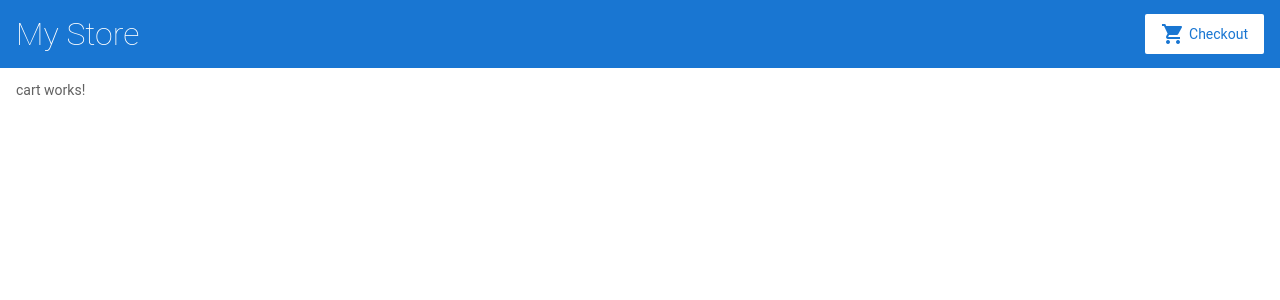
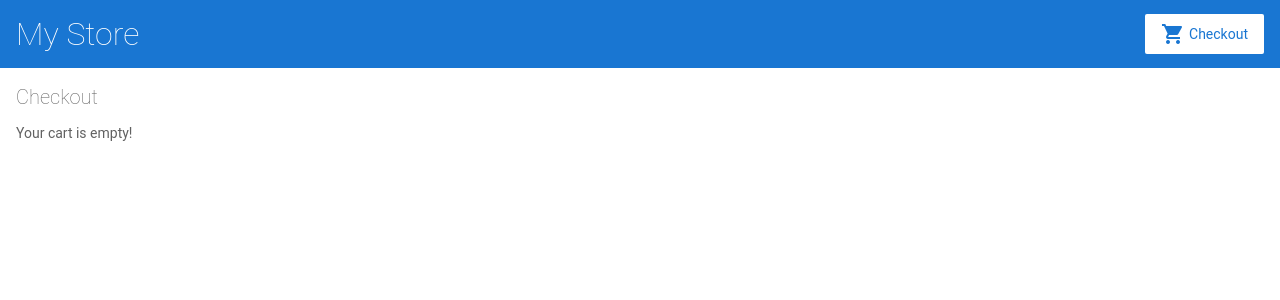
Before and after one commit to MsNiyaJ/angular-e-commerce-tutorial, an Angular app: page /cart in a window 1280 px wide. Shown: the top 300 px of the page. Built offline with nearby package versions, Linux system fonts and the light colour scheme.

Commit message:
create a cart service and add items to cart

```diff
--- a/src/app/cart.service.ts
+++ b/src/app/cart.service.ts
@@ -1,5 +1,5 @@
 import { Injectable } from '@angular/core';
-import { Product } from '../products';
+import { Product } from './products';
 
 @Injectable({
   providedIn: 'root',
--- a/src/app/cart/cart.component.html
+++ b/src/app/cart/cart.component.html
@@ -1 +1,10 @@
-<p>cart works!</p>
+<h2>Checkout</h2>
+<div *ngFor="let item of items">
+  <span>{{ item.name }}</span
+  >{{ ' ' }}
+  <span>{{ item.price | currency }}</span>
+  <br />
+</div>
+<div *ngIf="items.length === 0">
+  <p>Your cart is empty!</p>
+</div>
--- a/src/app/cart/cart.component.ts
+++ b/src/app/cart/cart.component.ts
@@ -1,15 +1,16 @@
 import { Component, OnInit } from '@angular/core';
+import { Product } from '../products';
+import { CartService } from '../cart.service';
 
 @Component({
   selector: 'app-cart',
   templateUrl: './cart.component.html',
-  styleUrls: ['./cart.component.css']
+  styleUrls: ['./cart.component.css'],
 })
 export class CartComponent implements OnInit {
+  constructor(private cartService: CartService) {}
 
-  constructor() { }
+  items: Product[] = this.cartService.getItems();
 
-  ngOnInit(): void {
-  }
-
+  ngOnInit(): void {}
 }
--- a/src/app/product-details/product-details.component.html
+++ b/src/app/product-details/product-details.component.html
@@ -3,4 +3,5 @@
   <h3>{{ product.name }}</h3>
   <h4>{{ product.price | currency }}</h4>
   <p>{{ product.description }}</p>
+  <button (click)="addToCart(product)">Add To Cart</button>
 </div>
--- a/src/app/product-details/product-details.component.ts
+++ b/src/app/product-details/product-details.component.ts
@@ -1,6 +1,7 @@
 import { Component, OnInit } from '@angular/core';
 import { ActivatedRoute } from '@angular/router';
 import { Product, products } from '../products';
+import { CartService } from '../cart.service';
 
 @Component({
   selector: 'app-product-details',
@@ -8,10 +9,18 @@ import { Product, products } from '../products';
   styleUrls: ['./product-details.component.css'],
 })
 export class ProductDetailsComponent implements OnInit {
+  // ActivatedRoute gives the component information about the route and the route's parameters.
+  constructor(
+    private route: ActivatedRoute,
+    private cartService: CartService
+  ) {}
+
   product: Product | undefined;
 
-  // ActivatedRoute gives the component information about the route and the route's parameters.
-  constructor(private route: ActivatedRoute) {}
+  addToCart(product: Product) {
+    this.cartService.addToCart(product);
+    window.alert(product.name + ' has been added to cart!');
+  }
 
   ngOnInit(): void {
     // First get the product id from the current route.
```
